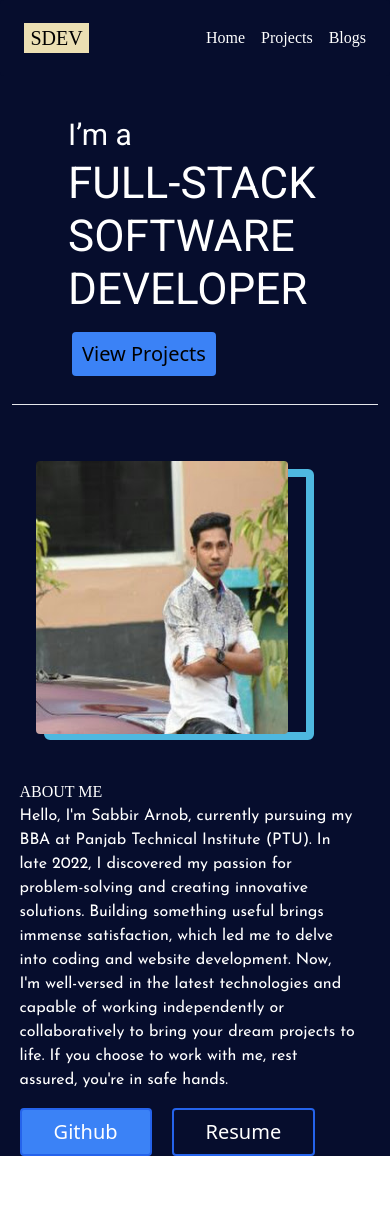
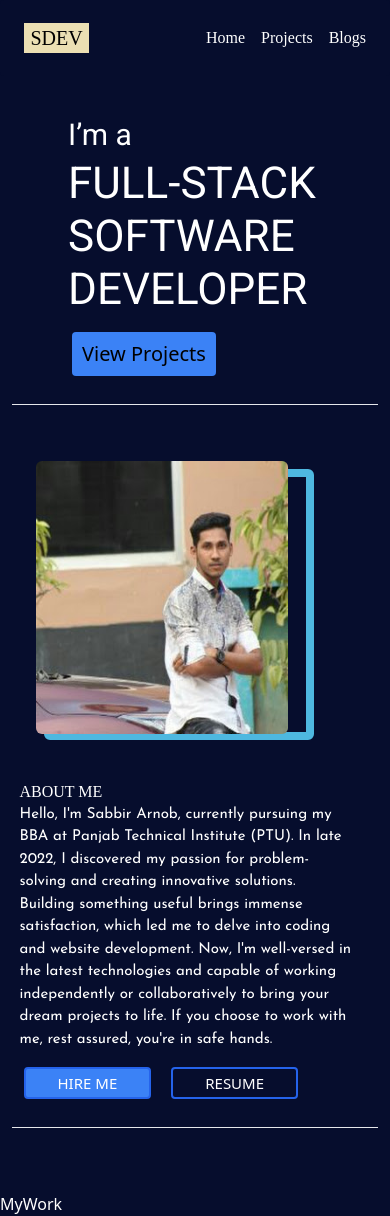
Before and after one commit to sabbir512/Sabbir-s-Portfolio, a React (Vite) app: page / in a window 390 px wide. Before the commit the page ends 1156 px from the top, so only its background shows below. Built offline with nearby package versions, Linux system fonts and the light colour scheme; a web font is replaced by a local one.

Commit message:
About section done all responsive

```diff
--- a/src/App.jsx
+++ b/src/App.jsx
@@ -1,5 +1,4 @@
-import Navbar from "./components/Navbar";
-import Home from "./components/Home";
+import { Home, Navbar } from "./components/index";
 function App() {
   return (
     <div className="min-h-[110vh] bg-[#060D2D]">
--- a/src/components/About.jsx
+++ b/src/components/About.jsx
@@ -4,7 +4,7 @@ import AboutText from "./AboutText";
 
 function About() {
   return (
-    <div className="text-white flex md:flex-row sm:flex-col gap-3 sm:justify-center sm:items-start mediumPhone:flex-col">
+    <div className="text-white flex md:flex-row sm:flex-col gap-3 sm:justify-center sm:items-start mediumPhone:flex-col  smallerPhone:flex-col">
       <Image />
       <AboutText />
     </div>
--- a/src/components/AboutButton.jsx
+++ b/src/components/AboutButton.jsx
@@ -8,8 +8,8 @@ function AboutButton({
   return (
     <div className="pl-1 pt-4">
       <button
-        className={`${bgColor} ease-in duration-300 h-12 w-26  px-8 rounded
-      text-[20px] ${hoverColor} border-blue-600 border-2 border-solid  hover:text-white md:px-5 sm:h-10 md:text-[17px]`}
+        className={`${bgColor} ease-in duration-300 h-12 w-26  mediumPhone:px-8 rounded
+      text-[20px] ${hoverColor} border-blue-600 border-2 border-solid  hover:text-white md:px-5 sm:h-10 md:text-[17px] smallerPhone:text-[15px] smallerPhone:px-1 smallerPhone:h-8`}
       >
         {text}
       </button>
--- a/src/components/AboutText.jsx
+++ b/src/components/AboutText.jsx
@@ -6,13 +6,13 @@ function AboutText() {
     //making responsive
     <div>
       <div
-        className="lg:text-[30px] lagerThenLg:text-[35px] md:text-[24px] md:ml-0 md:w-[50%] sm:text-[30px] sm:mr-[351px] sm:ml-[5%] mediumPhone:ml-[5%]"
+        className="lg:text-[30px] lagerThenLg:text-[35px] md:text-[24px] md:ml-0 md:max-w-[50%] sm:text-[30px] sm:mr-[351px] sm:ml-[7%] mediumPhone:ml-[5%]  smallerPhone:ml-[5%]"
         style={{ fontFamily: "Inria Sans" }}
       >
         ABOUT ME
       </div>
       <p
-        className="lg:text-[23px] lg:w-[97%] lg:leading-[32px] lagerThenLg:text-[27px] md:text-[17px] md:w-[80%]  md:leading-[24px] md:ml-0   sm:text-[26px] sm:w-[90%] sm:leading-[27px] sm:ml-[5%] mediumPhone:ml-[5%] mediumPhone:w-[86%]"
+        className="lg:text-[23px] lg:mw-[97%] lg:leading-[32px] lagerThenLg:text-[27px] md:text-[17px] md:w-[80%]  md:leading-[24px] md:ml-0   sm:text-[26px] sm:w-[90%] sm:leading-[27px] sm:ml-[7%] mediumPhone:ml-[5%] mediumPhone:w-[86%]  smallerPhone:text-[15px] smallerPhone:w-[90%] smallerPhone:ml-[5%] "
         style={{ fontFamily: "Josefin Sans" }}
       >
         Hello, I'm Sabbir Arnob, currently pursuing my BBA at Panjab Technical
@@ -25,14 +25,14 @@ function AboutText() {
         you're in safe hands.
       </p>
 
-      <div className="flex gap-4 sm:ml-[5%] mediumPhone:ml-[4%]">
+      <div className="flex gap-4 md:ml-0 sm:ml-[7%] mediumPhone:ml-[5%] smallerPhone:ml-[5%]">
         <AboutButton
-          text="Github"
+          text="HIRE ME"
           bgColor="bg-blue-500"
           hoverColor="hover:bg-orange-500"
         />
         <AboutButton
-          text="Resume"
+          text="RESUME"
           bgColor="bg-[#060D2D]"
           hoverColor="hover:bg-blue-600"
         />
--- a/src/components/Home.jsx
+++ /dev/null
@@ -1,14 +0,0 @@
-import React from "react";
-import Hero from "./Hero";
-import About from "./About";
-function Home() {
-  return (
-    <div className="w-full">
-      <Hero />
-     <hr className="w-[94%]  mt-7 mb-16 mx-auto"/>
-      <About />
-    </div>
-  );
-}
-
-export default Home;
--- /dev/null
+++ b/src/components/Home/Home.jsx
@@ -0,0 +1,16 @@
+import React from "react";
+import { Hero, About, Work } from "../index";
+
+function Home() {
+  return (
+    <div className="w-full">
+      <Hero />
+      <hr className="w-[94%]  mt-7 mb-16 mx-auto" />
+      <About />
+      <hr className="w-[94%]  mt-7 mb-16 mx-auto" />
+      <Work />
+    </div>
+  );
+}
+
+export default Home;
--- a/src/components/Image.jsx
+++ b/src/components/Image.jsx
@@ -4,11 +4,11 @@ function Image() {
   return (
     //Making them responsive
     <div className=" ml-11 pb-7 sm:ml-[65px]">
-      <div className="lg:w-[457px] lg:h-[478px] lagerThenLg:w-[477px] lagerThenLg:h-[498px] md:w-[420px] md:h-[451px] sm:w-[440px] sm:h-[441px] mediumPhone:w-[270px] mediumPhone:h-[271px] border-solid border-8 border-[#4EB8E0] rounded-md">
+      <div className="lg:w-[457px] lg:h-[478px] lagerThenLg:w-[477px] lagerThenLg:h-[498px] md:w-[420px] md:h-[451px] sm:w-[440px] sm:h-[441px] mediumPhone:w-[270px] mediumPhone:h-[271px] border-solid border-8 border-[#4EB8E0] rounded-md  smallerPhone:w-[200px] smallerPhone:h-[201px]">
         <img
           src={myImage}
           alt="Image"
-          className="lg:w-[439px] lg:h-[460px] lagerThenLg:w-[459px] lagerThenLg:h-[480px] md:w-[402px] md:h-[433px] sm:w-[422px] sm:h-[443px] mediumPhone:w-[252px] mediumPhone:h-[273px] bg-no-repeat bg-center  transform -translate-x-4 -translate-y-4 right-0 bottom-0 rounded"
+          className="lg:w-[439px] lg:h-[460px] lagerThenLg:w-[459px] lagerThenLg:h-[480px] md:w-[402px] md:h-[433px] sm:w-[422px] sm:h-[443px] mediumPhone:w-[252px] mediumPhone:h-[273px] bg-no-repeat bg-center  transform -translate-x-4 -translate-y-4 right-0 bottom-0 rounded-md  smallerPhone:w-[180px] smallerPhone:h-[185px]"
         />
       </div>
     </div>
--- /dev/null
+++ b/src/components/Work.jsx
@@ -0,0 +1,9 @@
+import React from 'react'
+
+function Work() {
+  return (
+    <div className='text-white'>MyWork</div>
+  )
+}
+
+export default Work
--- /dev/null
+++ b/src/components/index.js
@@ -0,0 +1,7 @@
+import Hero from "./Hero";
+import About from "./About";
+import Work from "./Work";
+import Home from "./Home/Home";
+import Navbar from "./Navbar";
+
+export { Hero, About, Work, Home, Navbar };
--- a/tailwind.config.js
+++ b/tailwind.config.js
@@ -4,6 +4,7 @@ export default {
   theme: {
     extend: {},
     screens: {
+      smallerPhone: "260px",
       mediumPhone: "358px",
       sm: "640px",
       // => @media (min-width: 640px) { ... }
```
